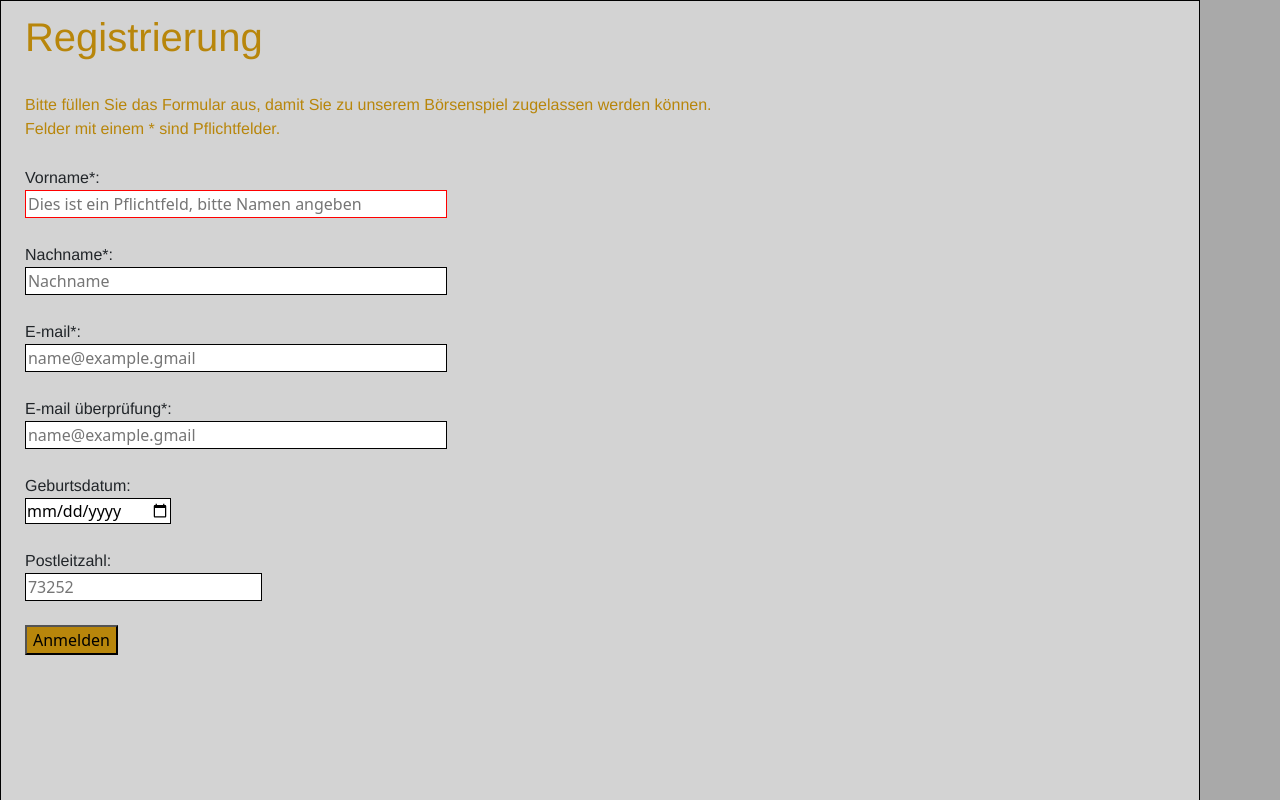
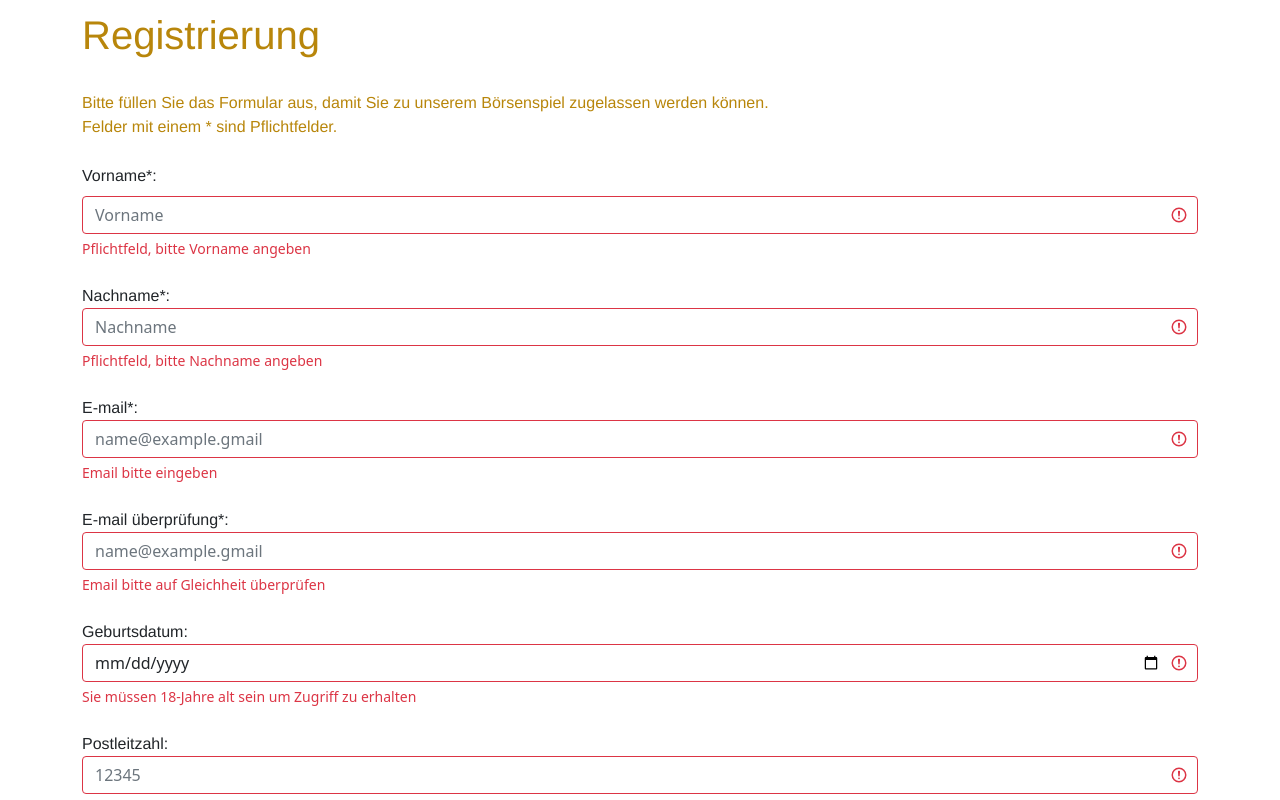
Before and after one commit to jan310/boersenspiel, a plain HTML site: page html/registrierung.html in a window 1280 px wide. Both pictures are taken after a click on the button "Anmelden". Shown: the top 800 px of the page. Drawn offline with nearby package versions, Linux system fonts and the light colour scheme.

Commit message:
InputFelder-und-Überprüfung-aktualisiert

```diff
--- a/css/registrierung.css
+++ b/css/registrierung.css
@@ -1,13 +1,6 @@
-.window{
-    height: 1200px;
-    width: 1200px;
-    border: solid 1px black;
-    background-color:lightgray;
-}
 
 h1{
     margin-top: 1%;
-    margin-left: 2%;
     color:darkgoldenrod;
     font-size: 20;
     font-family: 'Franklin Gothic Medium', 'Arial Narrow', Arial, sans-serif;
@@ -15,7 +8,6 @@ h1{
 
 .textFeld{
     color: darkgoldenrod;
-    margin-left: 2%;
     font-size: 16;
     font-family: 'Franklin Gothic Medium', 'Arial Narrow', Arial, sans-serif;
 }
@@ -28,7 +20,6 @@ h1{
 }
 
 #logIn{
-    margin-left: 2%;
     background-color: darkgoldenrod;
 }
 
--- a/html/registrierung.html
+++ b/html/registrierung.html
@@ -7,33 +7,41 @@
   <link rel="stylesheet" href="../css/registrierung.css"/>
   <title>Test</title>
 </head>
-<body style="background-color: darkgray;">
+<body>
   <script src="../js/registrierung.js"></script>
   <script src="https://cdn.jsdelivr.net/npm/bootstrap@5.0.1/dist/js/bootstrap.bundle.min.js" integrity="sha384-gtEjrD/SeCtmISkJkNUaaKMoLD0//ElJ19smozuHV6z3Iehds+3Ulb9Bn9Plx0x4" crossorigin="anonymous"></script>
 
-  <div class="window">
+  <div class="container">
     <h1>Registrierung</h1><br/>
     <div class="textFeld">Bitte füllen Sie das Formular aus, damit Sie zu unserem Börsenspiel zugelassen werden können.<br/>
       Felder mit einem * sind Pflichtfelder. </div><br/>
 
-      <form id="formLayout">
-        <label id="label1" for="firstName" class>Vorname*:</label><br/>
-        <input type="text" id="firstName" size="40" placeholder="Vorname" class="textFeldDesign"><br/><br/>
+
+      <form id="formLayout"></form>
+
+        <label id="label1" for="firstName" class="form-label">Vorname*:</label><br/>
+        <input type="text" id="firstName" placeholder="Vorname" class="form-control" required>
+        <span for="firstName" class="invalid-feedback">Pflichtfeld, bitte Vorname angeben</span><br/>
 
         <label id="label1" for="lastName" class>Nachname*:</label><br/>
-        <input type="text" id="lastName" size="40" placeholder="Nachname" class="textFeldDesign"><br/><br/>
+        <input type="text" id="lastName" placeholder="Nachname" class="form-control" required>
+        <span for="lastName" class="invalid-feedback">Pflichtfeld, bitte Nachname angeben</span><br/>
 
         <label id="label1" for="email" class>E-mail*:</label><br/>
-        <input type="email" id="email" size="40" placeholder="name@example.gmail" class="textFeldDesign"><br/><br/>
+        <input type="email" id="email" placeholder="name@example.gmail" class="form-control" required>
+        <span for="email" class="invalid-feedback">Email bitte eingeben</span><br/>
 
         <label id="label1" for="email2" class>E-mail überprüfung*:</label><br/>
-        <input type="email" id="email2" size="40" placeholder="name@example.gmail" class="textFeldDesign"><br/><br/>
+        <input type="email" id="email2" placeholder="name@example.gmail" class="form-control" required>
+        <span for="email2" class="invalid-feedback">Email bitte auf Gleichheit überprüfen</span><br/>
 
         <label id="label1" for="birthDate" class>Geburtsdatum:</label><br/>
-        <input type="date" id="birthDate" size="40" placeholder="xx.xx.xxxx" class="textFeldDesign"><br/><br/>
+        <input type="date" id="birthDate" placeholder="xx.xx.xxxx" class="form-control" required>
+        <span for="birthDate" class="invalid-feedback">Sie müssen 18-Jahre alt sein um Zugriff zu erhalten</span><br/>
 
         <label id="label1" for="post" class>Postleitzahl:</label><br/>
-        <input type="number" id="post" size="50" placeholder="73252" class="textFeldDesign"><br/><br/>
+        <input type="number" id="post" placeholder="12345" class="form-control" required>
+        <span for="post" class="invalid-feedback">Postleitzahl muss 5 Stellen besitzen</span><br/>
 
       </form>
 
--- a/js/registrierung.js
+++ b/js/registrierung.js
@@ -1,18 +1,79 @@
+'use strict'
 
+let succcses = false;
 
 function examineAnswers(){
+
+    succcses = true;
 
     let fname = document.getElementById("firstName").value;
     let lname = document.getElementById("lastName").value;
     let email = document.getElementById("email").value;
     let email2 = document.getElementById("email2").value;
-    let birthDate = document.getElementById("birthDate").value;
     let post = document.getElementById("post").value;
 
     if(fname == ""){
-        document.getElementById("firstName").style.border = "1px solid red";
-        document.getElementById("firstName").placeholder = "Dies ist ein Pflichtfeld, bitte Namen angeben";
+        document.getElementById("firstName").classList.add('is-invalid');
+        succcses = false;
     }else{
-        document.getElementById("firstName").style.border = "1px solid darkgoldenrod";
+        document.getElementById("firstName").classList.remove('is-invalid');
+        document.getElementById("firstName").classList.add('is-valid');
+    }
+
+    if(lname == ""){
+        document.getElementById("lastName").classList.add('is-invalid');
+        succcses = false;
+    }else{
+        document.getElementById("lastName").classList.remove('is-invalid');
+        document.getElementById("lastName").classList.add('is-valid');
+    }
+
+    if(email == email2 && email != ""){
+        document.getElementById("email").classList.remove('is-invalid');
+        document.getElementById("email").classList.add('is-valid');
+        document.getElementById("email2").classList.remove('is-invalid');
+        document.getElementById("email2").classList.add('is-valid');
+    }else{
+        document.getElementById("email").classList.add('is-invalid');
+        document.getElementById("email2").classList.add('is-invalid');
+        succcses = false;
+    }
+
+    if(getAge() >= 18){
+        document.getElementById("birthDate").classList.remove('is-invalid');
+        document.getElementById("birthDate").classList.add('is-valid');
+    }else{
+        document.getElementById("birthDate").classList.add('is-invalid');
+        succcses = false;
+    }
+
+    if(countNumbers(post) == 5){
+        document.getElementById("post").classList.remove('is-invalid');
+        document.getElementById("post").classList.add('is-valid');
+    }else{
+        document.getElementById("post").classList.add('is-invalid');
+        succcses = false;
+    }
+
+    if(succcses == true){
+        //weiterleitung auf nächste Seite
     }
 }
+
+function getAge(){
+    let today = new Date();
+    let birthDateUser = document.getElementById("birthDate").value;
+    let birthDate = new Date(birthDateUser);
+
+    let age = today.getFullYear() - birthDate.getFullYear();
+    let month = today.getMonth() - birthDate.getMonth();
+
+    if(month < 0 || (month === 0 && today.getDate() < birthDate.getDate())){
+        age = age -1;
+    }
+    return age;
+}
+
+function countNumbers(i){
+    return (i + "").length;
+}
```
